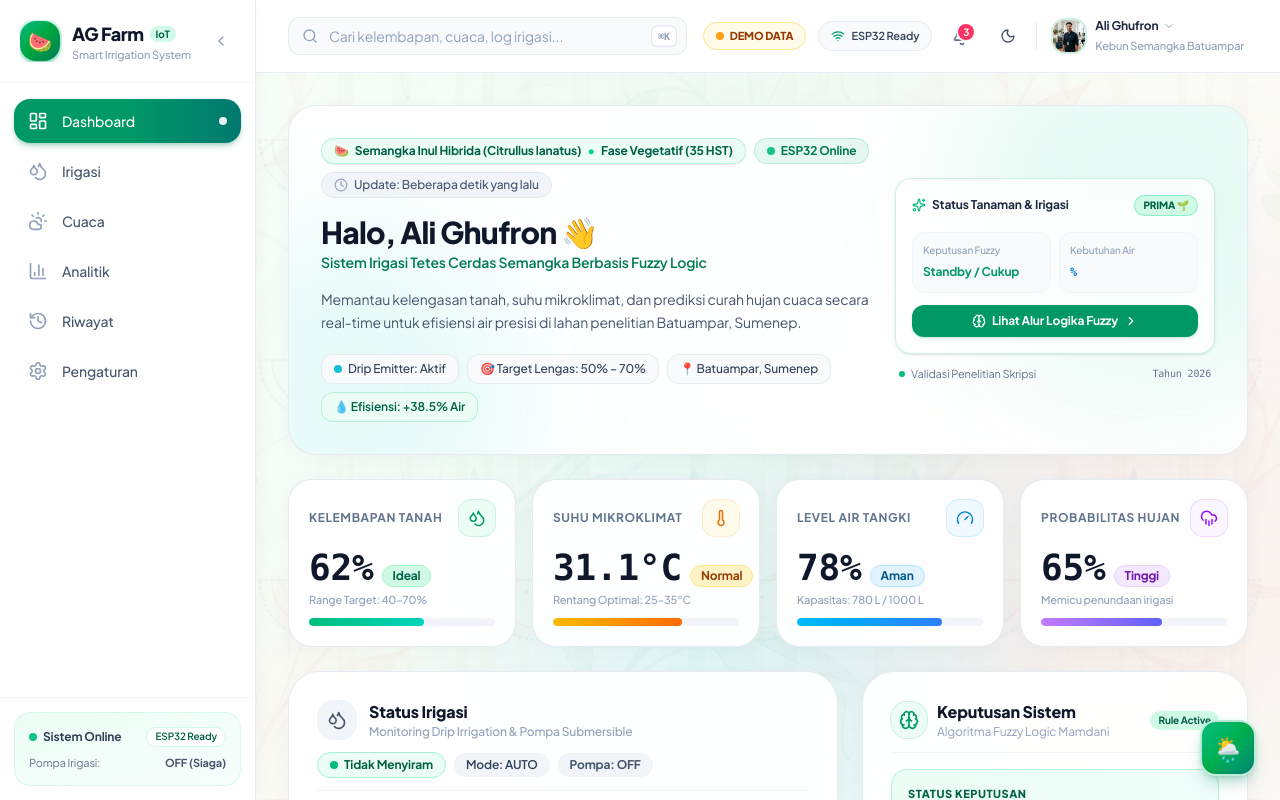
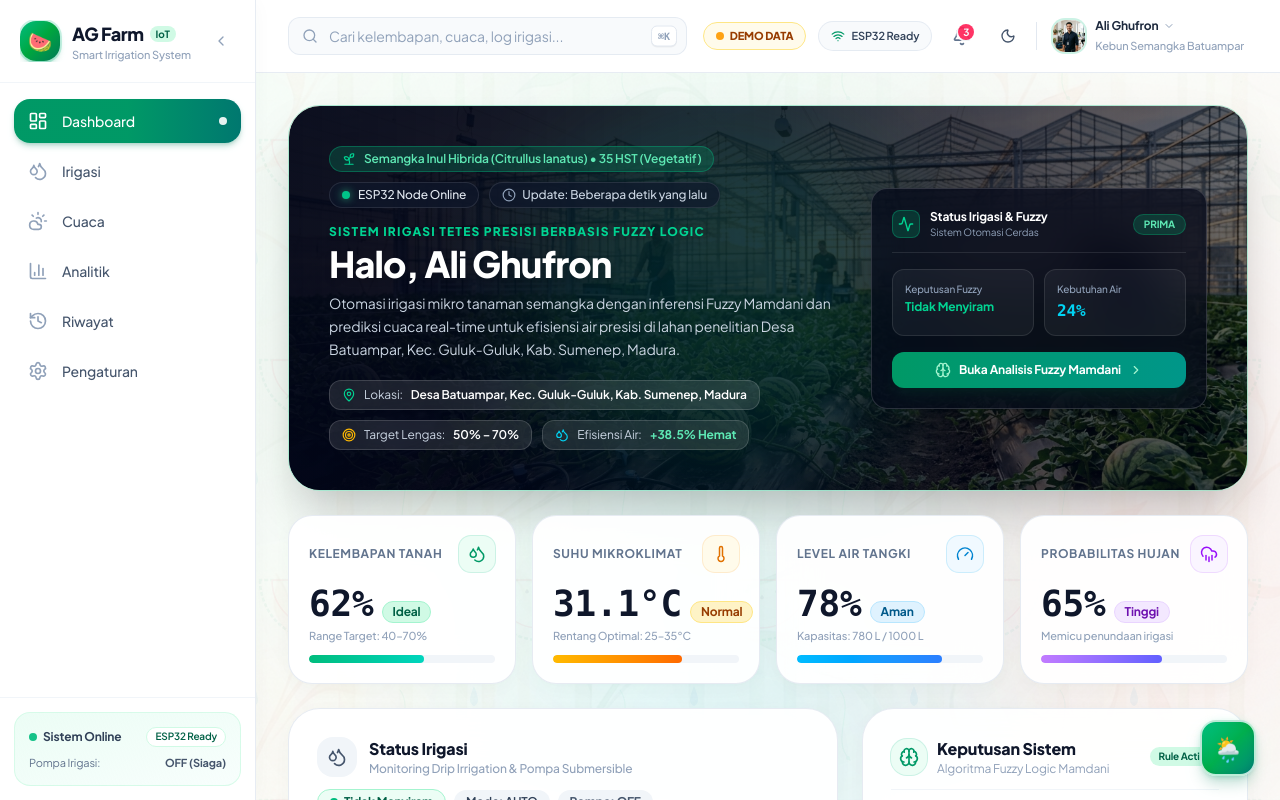
Before and after one commit to ghufron112/agfarm, a React (Vite) app: page / in a window 1280 px wide. Shown: the top 800 px of the page. Built offline with nearby package versions, Linux system fonts and the light colour scheme.

Commit message:
feat(ui): premium cinematic watermelon hero banner, remove AI emoji clutter, and streamline telemetry

```diff
--- a/src/pages/DashboardPage.tsx
+++ b/src/pages/DashboardPage.tsx
@@ -15,7 +15,11 @@ import {
   Sparkles,
   Wifi,
   Clock,
-  ArrowRight
+  ArrowRight,
+  Sprout,
+  Target,
+  MapPin,
+  Activity
 } from 'lucide-react';
 import { useFarm } from '../context/FarmContext';
 
@@ -60,113 +64,115 @@ export const DashboardPage: React.FC = () => {
 
   return (
     <div className="space-y-6">
-      {/* 1. Master Command Center Hero Banner */}
-      <div className="relative rounded-[28px] overflow-hidden glass-card p-6 sm:p-8 border border-emerald-500/20 bg-gradient-to-br from-white via-emerald-50/20 to-teal-50/20 dark:from-slate-900/90 dark:via-slate-900/80 dark:to-emerald-950/30 shadow-md">
-        {/* Soft Ambient Vector Glows (Clean & Modern) */}
-        <div className="absolute -top-24 -right-24 w-96 h-96 bg-emerald-400/10 dark:bg-emerald-500/10 rounded-full blur-3xl pointer-events-none" />
-        <div className="absolute -bottom-24 -left-24 w-80 h-80 bg-teal-400/10 dark:bg-teal-500/10 rounded-full blur-3xl pointer-events-none" />
+      {/* 1. Master Command Center Hero Banner with Cinematic Watermelon Smart Farm Background */}
+      <div className="relative rounded-[32px] overflow-hidden p-6 sm:p-8 lg:p-10 border border-emerald-500/30 shadow-2xl transition-all duration-300 group">
+        {/* Cinematic Watermelon Smart Farm Real Photo Background */}
+        <img
+          src="/assets/smart_watermelon_hero.jpg"
+          alt="Lahan Semangka Cerdas AG Farm"
+          className="absolute inset-0 w-full h-full object-cover object-center filter brightness-[0.88] transform scale-[1.01] transition-transform duration-1000 ease-out group-hover:scale-[1.03]"
+        />
 
-        <div className="relative z-10 flex flex-col lg:flex-row items-stretch lg:items-center justify-between gap-6">
-          {/* Left Column: Greeting, Farm Identity & Key Specs */}
+        {/* Sophisticated Dark Emerald-Slate Gradient Scrim for crystal clear readability */}
+        <div className="absolute inset-0 bg-gradient-to-r from-slate-950/95 via-slate-950/85 to-slate-950/50 dark:from-slate-950/98 dark:via-slate-950/90 dark:to-slate-950/65 backdrop-blur-[0.5px]" />
+
+        {/* Subtle Ambient Radial Glow */}
+        <div className="absolute top-0 left-1/4 w-96 h-96 bg-emerald-500/15 rounded-full blur-3xl pointer-events-none" />
+
+        <div className="relative z-10 flex flex-col lg:flex-row items-stretch lg:items-center justify-between gap-8">
+          {/* Left Column: Greeting, Research Identity & Telemetry */}
           <div className="space-y-4 max-w-2xl text-left">
-            {/* Top Tag & Status Badges */}
-            <div className="flex flex-wrap items-center gap-2">
-              <span className="inline-flex items-center gap-1.5 px-3 py-1 rounded-full bg-emerald-50 text-emerald-800 dark:bg-emerald-950/60 dark:text-emerald-300 border border-emerald-200/80 dark:border-emerald-700/50 text-xs font-bold shadow-2xs">
-                <span>🍉</span>
-                <span>{user.plantVariety}</span>
-                <span className="text-emerald-400 dark:text-emerald-600">•</span>
-                <span>Fase Vegetatif (35 HST)</span>
+            {/* Top Status & Node Badges */}
+            <div className="flex flex-wrap items-center gap-2.5">
+              <span className="inline-flex items-center gap-2 px-3 py-1 rounded-full bg-emerald-500/20 text-emerald-300 border border-emerald-400/30 text-xs font-semibold backdrop-blur-md">
+                <Sprout className="w-3.5 h-3.5 text-emerald-400" />
+                <span>{user.plantVariety} • {user.plantAgeHst} HST ({user.growthStage})</span>
               </span>
 
-              <span className="inline-flex items-center gap-1.5 px-3 py-1 rounded-full bg-emerald-500/10 text-emerald-700 dark:text-emerald-400 border border-emerald-500/20 text-xs font-bold">
-                <span className="w-2 h-2 rounded-full bg-emerald-500 animate-pulse" />
-                <span>ESP32 Online</span>
+              <span className="inline-flex items-center gap-2 px-3 py-1 rounded-full bg-slate-900/70 text-slate-200 border border-white/10 text-xs font-medium backdrop-blur-md">
+                <span className="w-2 h-2 rounded-full bg-emerald-400 animate-pulse shadow-[0_0_8px_rgba(52,211,153,0.8)]" />
+                <span>ESP32 Node Online</span>
               </span>
 
-              <span className="inline-flex items-center gap-1.5 px-3 py-1 rounded-full bg-slate-100 text-slate-600 dark:bg-slate-800 dark:text-slate-300 border border-slate-200 dark:border-slate-700 text-xs font-medium">
+              <span className="inline-flex items-center gap-1.5 px-3 py-1 rounded-full bg-slate-900/70 text-slate-300 border border-white/10 text-xs font-medium backdrop-blur-md">
                 <Clock className="w-3.5 h-3.5 text-slate-400" />
                 <span>Update: {sensorData.last_updated}</span>
               </span>
             </div>
 
-            {/* Main Greeting & Title */}
+            {/* Main Greeting & Academic System Title */}
             <div>
-              <h1 className="text-2xl sm:text-3xl font-extrabold text-slate-900 dark:text-white tracking-tight">
-                Halo, {user.name} 👋
+              <p className="text-xs uppercase tracking-widest font-extrabold text-emerald-400 drop-shadow-sm">
+                Sistem Irigasi Tetes Presisi Berbasis Fuzzy Logic
+              </p>
+              <h1 className="text-2xl sm:text-4xl font-extrabold text-white tracking-tight drop-shadow-md mt-1">
+                Halo, {user.name}
               </h1>
-              <p className="text-xs sm:text-sm text-emerald-700 dark:text-emerald-400 font-semibold mt-0.5">
-                Sistem Irigasi Tetes Cerdas Semangka Berbasis Fuzzy Logic
+              <p className="text-xs sm:text-sm text-slate-300 leading-relaxed font-normal mt-2 max-w-xl">
+                Otomasi irigasi mikro tanaman semangka dengan inferensi Fuzzy Mamdani dan prediksi cuaca real-time untuk efisiensi air presisi di lahan penelitian {user.location}.
               </p>
             </div>
 
-            {/* Description */}
-            <p className="text-xs sm:text-sm text-slate-600 dark:text-slate-300 leading-relaxed font-normal">
-              Memantau kelengasan tanah, suhu mikroklimat, dan prediksi curah hujan cuaca secara real-time untuk efisiensi air presisi di lahan penelitian Batuampar, Sumenep.
-            </p>
-
-            {/* Live Operational Tags */}
-            <div className="flex flex-wrap items-center gap-2 pt-1 text-xs">
-              <span className="inline-flex items-center gap-1.5 bg-slate-50 dark:bg-slate-800/80 px-3 py-1.5 rounded-xl border border-slate-200/80 dark:border-slate-700 text-slate-700 dark:text-slate-200 font-medium">
-                <span className="w-2 h-2 rounded-full bg-cyan-500 animate-pulse" />
-                Drip Emitter: Aktif
-              </span>
-              <span className="inline-flex items-center gap-1.5 bg-slate-50 dark:bg-slate-800/80 px-3 py-1.5 rounded-xl border border-slate-200/80 dark:border-slate-700 text-slate-700 dark:text-slate-200 font-medium">
-                🎯 Target Lengas: 50% – 70%
-              </span>
-              <span className="inline-flex items-center gap-1.5 bg-slate-50 dark:bg-slate-800/80 px-3 py-1.5 rounded-xl border border-slate-200/80 dark:border-slate-700 text-slate-700 dark:text-slate-200 font-medium">
-                📍 Batuampar, Sumenep
-              </span>
-              <span className="inline-flex items-center gap-1.5 bg-emerald-50 dark:bg-emerald-950/50 px-3 py-1.5 rounded-xl border border-emerald-200/80 dark:border-emerald-800 text-emerald-800 dark:text-emerald-300 font-semibold">
-                💧 Efisiensi: +38.5% Air
-              </span>
+            {/* Key Field Parameters Strip */}
+            <div className="flex flex-wrap items-center gap-2.5 pt-1">
+              <div className="flex items-center gap-2 px-3 py-1.5 rounded-xl bg-white/10 backdrop-blur-md border border-white/15 text-white text-xs">
+                <MapPin className="w-3.5 h-3.5 text-emerald-400" />
+                <span className="text-slate-300">Lokasi:</span>
+                <span className="font-semibold text-white">{user.location}</span>
+              </div>
+              <div className="flex items-center gap-2 px-3 py-1.5 rounded-xl bg-white/10 backdrop-blur-md border border-white/15 text-white text-xs">
+                <Target className="w-3.5 h-3.5 text-amber-400" />
+                <span className="text-slate-300">Target Lengas:</span>
+                <span className="font-semibold text-white">50% – 70%</span>
+              </div>
+              <div className="flex items-center gap-2 px-3 py-1.5 rounded-xl bg-white/10 backdrop-blur-md border border-white/15 text-white text-xs">
+                <Droplets className="w-3.5 h-3.5 text-cyan-400" />
+                <span className="text-slate-300">Efisiensi Air:</span>
+                <span className="font-bold text-emerald-300">+38.5% Hemat</span>
+              </div>
             </div>
           </div>
 
-          {/* Right Column: Telemetry & Fuzzy Quick Card */}
-          <div className="lg:w-80 shrink-0 flex flex-col gap-3">
-            <div className="p-4 rounded-2xl bg-white/80 dark:bg-slate-800/90 backdrop-blur-md border border-emerald-500/20 shadow-sm space-y-3">
-              <div className="flex items-center justify-between">
-                <span className="flex items-center gap-1.5 text-xs font-bold text-slate-800 dark:text-slate-200">
-                  <Sparkles className="w-3.5 h-3.5 text-emerald-500" />
-                  Status Tanaman & Irigasi
-                </span>
-                <span className="px-2 py-0.5 rounded-full bg-emerald-100 text-emerald-800 dark:bg-emerald-900/60 dark:text-emerald-300 text-[10px] font-extrabold border border-emerald-300/60 dark:border-emerald-600/50">
-                  PRIMA 🌱
+          {/* Right Column: Premium Glassmorphic Control & Decision Card */}
+          <div className="lg:w-84 shrink-0 flex flex-col justify-between p-5 rounded-2xl bg-slate-950/70 dark:bg-slate-950/80 backdrop-blur-xl border border-white/15 shadow-2xl space-y-4">
+            <div className="flex items-center justify-between pb-3 border-b border-white/10">
+              <div className="flex items-center gap-2.5">
+                <div className="w-7 h-7 rounded-lg bg-emerald-500/20 border border-emerald-400/30 flex items-center justify-center">
+                  <Activity className="w-4 h-4 text-emerald-400" />
+                </div>
+                <div>
+                  <span className="text-xs font-bold text-white block">Status Irigasi & Fuzzy</span>
+                  <span className="text-[10px] text-slate-400 block">Sistem Otomasi Cerdas</span>
+                </div>
+              </div>
+              <span className="px-2.5 py-0.5 rounded-full bg-emerald-500/20 text-emerald-300 border border-emerald-500/30 text-[10px] font-bold">
+                PRIMA
               </span>
             </div>
 
-              <div className="grid grid-cols-2 gap-2 text-left pt-1">
-                <div className="p-2.5 rounded-xl bg-slate-50 dark:bg-slate-900/60 border border-slate-100 dark:border-slate-800">
+            <div className="grid grid-cols-2 gap-2.5 text-left">
+              <div className="p-3 rounded-xl bg-white/5 border border-white/10">
                 <span className="text-[10px] text-slate-400 font-medium block">Keputusan Fuzzy</span>
-                  <span className="text-xs font-bold text-emerald-600 dark:text-emerald-400">
-                    {fuzzyDecision.decision === 'WATER' ? 'Penyiraman Aktif' : 'Standby / Cukup'}
+                <span className="text-xs font-bold text-emerald-400 block mt-0.5 truncate">
+                  {fuzzyDecision.decision || 'Standby / Cukup'}
                 </span>
               </div>
-                <div className="p-2.5 rounded-xl bg-slate-50 dark:bg-slate-900/60 border border-slate-100 dark:border-slate-800">
+              <div className="p-3 rounded-xl bg-white/5 border border-white/10">
                 <span className="text-[10px] text-slate-400 font-medium block">Kebutuhan Air</span>
-                  <span className="text-xs font-bold text-sky-600 dark:text-sky-400 font-mono">
-                    {fuzzyDecision.defuzzifiedValue}%
+                <span className="text-base font-extrabold text-cyan-400 font-mono block mt-0.5">
+                  {typeof fuzzyDecision.water_need === 'number' ? `${fuzzyDecision.water_need}%` : '0%'}
                 </span>
               </div>
             </div>
 
             <button
               onClick={() => setIsFuzzyModalOpen(true)}
-                className="w-full py-2 px-3 rounded-xl bg-emerald-600 hover:bg-emerald-700 text-white text-xs font-bold flex items-center justify-center gap-1.5 transition-all shadow-sm shadow-emerald-600/20 cursor-pointer active:scale-98"
+              className="w-full py-2.5 px-4 rounded-xl bg-gradient-to-r from-emerald-600 to-teal-600 hover:from-emerald-500 hover:to-teal-500 text-white text-xs font-bold flex items-center justify-center gap-2 transition-all shadow-lg shadow-emerald-950/40 cursor-pointer active:scale-98"
             >
-                <Brain className="w-3.5 h-3.5" />
-                <span>Lihat Alur Logika Fuzzy</span>
-                <ChevronRight className="w-3.5 h-3.5" />
+              <Brain className="w-4 h-4 text-emerald-200" />
+              <span>Buka Analisis Fuzzy Mamdani</span>
+              <ChevronRight className="w-3.5 h-3.5 text-emerald-200" />
             </button>
-            </div>
-
-            <div className="flex items-center justify-between px-1 text-[11px] text-slate-500 dark:text-slate-400">
-              <span className="flex items-center gap-1.5">
-                <span className="w-1.5 h-1.5 rounded-full bg-emerald-500" />
-                <span>Validasi Penelitian Skripsi</span>
-              </span>
-              <span className="font-mono text-[10px]">Tahun 2026</span>
-            </div>
           </div>
         </div>
       </div>
```
Also changed, not shown: public/assets/smart_watermelon_hero.jpg (added). Lines whose indentation alone changed are shown as unchanged.
